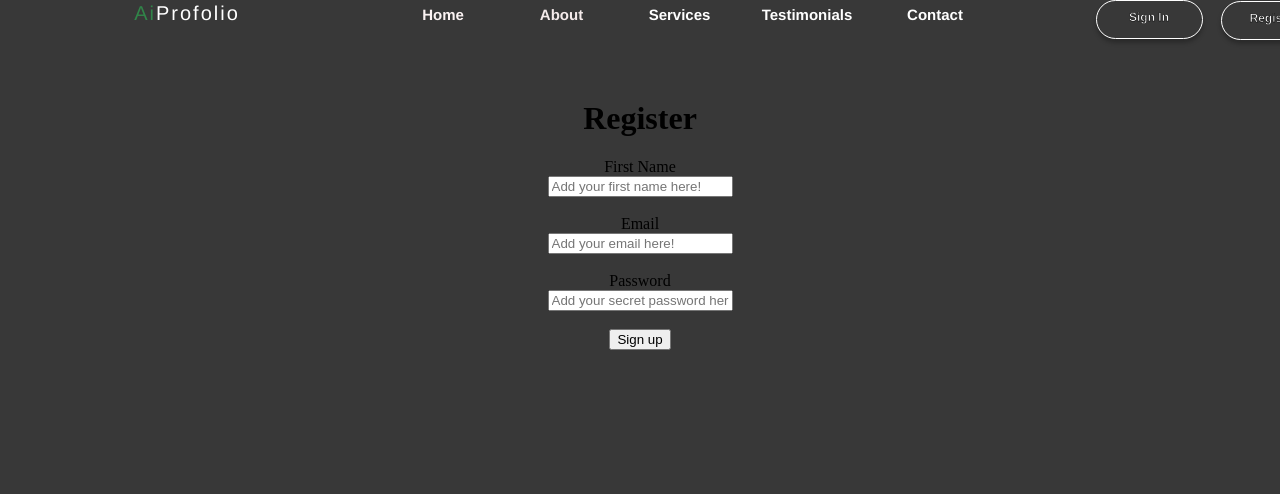
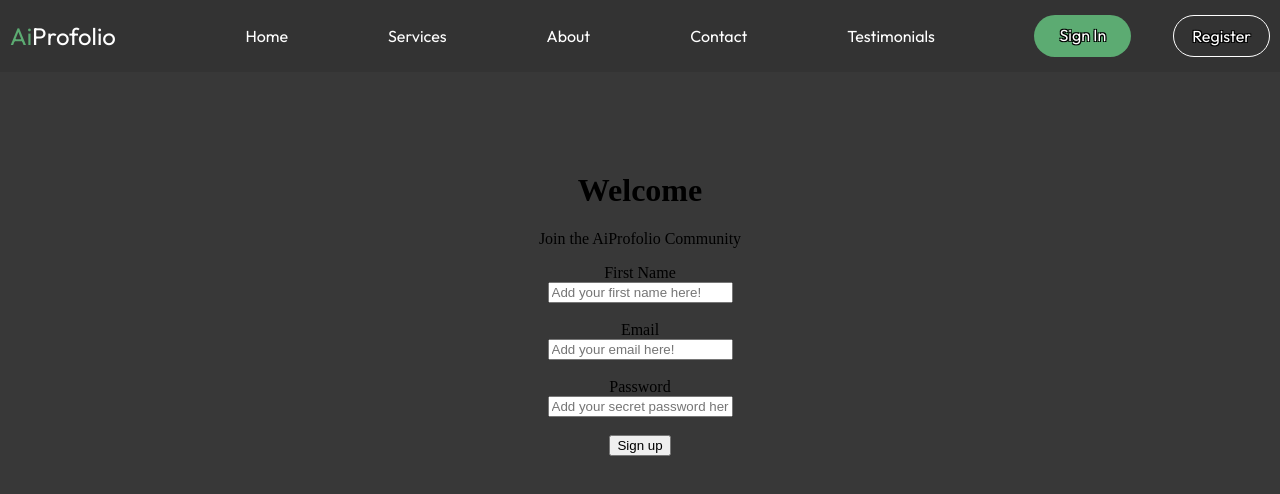
Before and after one commit to AlanSala123/AiProfolio, a React (Vite) app in the folder AiProfolio-ui/: page /Register in a window 1280 px wide. Shown: the top 494 px of the page. Built offline with nearby package versions, Linux system fonts and the light colour scheme.

Commit message:
Finished Navbar and began register

```diff
--- a/AiProfolio-ui/src/LandingNavbar/LandingNavbar.css
+++ b/AiProfolio-ui/src/LandingNavbar/LandingNavbar.css
@@ -1,191 +1,86 @@
-.box {
-    background-color: transparent;
+/* Navbar styles */
+.navbar {
   display: flex;
-    flex-direction: row;
-    justify-content: center;
-    width: 100%;
+  align-items: center;
+  justify-content: space-between;
+  background-color: #333;
+  padding: 10px;
+  color: #fff;
 }
 
-  .box .navbar-wrapper {
-    border: 0px none;
-    overflow-x: hidden;
-    position: relative;
-    width: 1326px;
-    margin-left: 10%;
+/* Navbar brand (AiProfolio) on the left */
+.navbar-brand {
+  font-size: 1.5rem;
+  text-decoration: none;
+  color: #fff;
+  font-family: outfit;
 }
 
-  .box .navbar {
-    height: 40px;
-    left: 0;
-    position: fixed;
-    top: 0;
-    width: 1342px;
+/* Navbar items (Home, Services, About, Contact, Testimonials) in the center */
+.navbar-items {
+  list-style: none;
+  display: flex;
+  gap: 5rem;
 }
 
-  .box .text-wrapper {
-    color: #ffffff;
-    font-family: "Outfit-ExtraBold", Helvetica;
-    font-size: 15px;
-    font-weight: 800;
-    left: 756px;
-    letter-spacing: 0;
-    line-height: normal;
-    position: absolute;
-    text-align: center;
-    top: 6px;
-    width: 102px;
+.navbar-items li {
+  margin: 0 10px;
+  font-family: outfit;
 }
 
-  .box .div {
-    color: #ffffff;
-    font-family: "Outfit-ExtraBold", Helvetica;
-    font-size: 15px;
-    font-weight: 800;
-    left: 893px;
-    letter-spacing: 0;
-    line-height: normal;
-    position: absolute;
-    text-align: center;
-    top: 6px;
-    width: 84px;
+.navbar-items li a {
+  text-decoration: none;
+  color: #fff;
+  transition: all 0.3s ease;
 }
 
-  .box .text-wrapper-2 {
-    color: #fbf3f3;
-    font-family: "Outfit-ExtraBold", Helvetica;
-    font-size: 15px;
-    font-weight: 800;
-    left: 401px;
-    letter-spacing: 0;
-    line-height: normal;
-    position: absolute;
-    text-align: center;
-    top: 6px;
-    width: 84px;
+.navbar-items li a:hover {
+  color: #5CAB72; /* Change the color on hover */
 }
 
-  .box .text-wrapper-3 {
-    color: #f5ebeb;
-    font-family: "Outfit-ExtraBold", Helvetica;
-    font-size: 15px;
-    font-weight: 800;
-    left: 520px;
-    letter-spacing: 0;
-    line-height: normal;
-    position: absolute;
-    text-align: center;
-    top: 6px;
-    width: 83px;
+/* Sign In and Register buttons on the right */
+.navbar-right {
+  display: flex;
+  gap: 2rem;
 }
 
-  .box .text-wrapper-4 {
-    color: #ffffff;
-    font-family: "Outfit-ExtraBold", Helvetica;
-    font-size: 15px;
-    font-weight: 800;
-    left: 638px;
-    letter-spacing: 0;
-    line-height: normal;
-    position: absolute;
-    text-align: center;
-    top: 6px;
-    width: 83px;
+.Ai {
+  color: #5CAB72;
 }
 
-  .box .ai-profolio {
-    color: transparent;
-    font-family: "Outfit-Light", Helvetica;
-    font-size: 20px;
-    font-weight: 300;
-    margin-left: 10%;
-    letter-spacing: 2px;
-    line-height: normal;
-    position: absolute;
-    top: 2px;
-    width: 146px;
+.navbar-SignIn {
+  background-color: #5CAB72;
+  text-shadow: -1px -1px 0 black, 1px -1px 0 black, -1px 1px 0 black, 1px 1px 0 black;
+  color: white;
+  padding: 10px 25px;
+  text-decoration: none;
+  margin-left: 10px;
+  border-radius: 30px;
+  transition: all 0.3s ease;
+  font-family: outfit;
 }
 
-  .box .span {
-    color: #318549;
+.navbar-SignIn:hover {
+  background-color: #fff;
+  text-shadow: none;
+  color: #333;
 }
 
-  .box .text-wrapper-5 {
-    color: #ffffff;
+.navbar-Register {
+  background-color: transparent;
+  text-shadow: -1px -1px 0 black, 1px -1px 0 black, -1px 1px 0 black, 1px 1px 0 black;
+  color: white;
+  padding: 10px 18px;
+  text-decoration: none;
+  margin-left: 10px;
+  border-radius: 30px;
+  transition: all 0.3s ease;
+  font-family: outfit;
+  border: 1px solid white;
 }
 
-  .box .overlap {
-    border-radius: 50px;
-    height: 37px;
-    left: 1221px;
-    position: absolute;
-    top: 1px;
-    width: 105px;
+.navbar-Register:hover {
+  background-color: #fff;
+  color: #333;
+  text-shadow: none;
 }
-
-  .box .rectangle {
-    border: 0.5px solid;
-    border-color: #ffffff;
-    border-radius: 50px;
-    box-shadow: 0px 4px 4px #00000040;
-    height: 37px;
-    left: 0;
-    position: absolute;
-    top: 0;
-    width: 105px;
-  }
-
-  .box .text-wrapper-6 {
-    -webkit-text-stroke: 0.5px #000000;
-    color: #f8f8f8;
-    font-family: "Outfit-ExtraBold", Helvetica;
-    font-size: 12px;
-    font-weight: 800;
-    left: 14px;
-    letter-spacing: 0;
-    line-height: normal;
-    position: absolute;
-    text-align: center;
-    top: 10px;
-    width: 77px;
-  }
-
-  .box .overlap-group {
-    height: 37px;
-    left: 1096px;
-    position: absolute;
-    top: 0;
-    width: 105px;
-  }
-
-  .box .img {
-    height: 37px;
-    left: 0;
-    position: absolute;
-    top: 0;
-    width: 105px;
-  }
-
-  .box .sign-in {
-    -webkit-text-stroke: 0.5px #000000;
-    color: #f8f8f8;
-    font-family: "Outfit-ExtraBold", Helvetica;
-    font-size: 12px;
-    font-weight: 400;
-    left: 18px;
-    letter-spacing: 0;
-    line-height: normal;
-    position: absolute;
-    text-align: center;
-    top: 10px;
-    white-space: nowrap;
-    width: 70px;
-  }
-
-  .box .text-wrapper-7 {
-    font-weight: 800;
-  }
-
-  .box .text-wrapper-8 {
-    font-family: "Outfit-Bold", Helvetica;
-    font-weight: 700;
-  }
--- a/AiProfolio-ui/src/LandingNavbar/LandingNavbar.jsx
+++ b/AiProfolio-ui/src/LandingNavbar/LandingNavbar.jsx
@@ -1,34 +1,29 @@
 import "./LandingNavbar.css"
+import { Link } from 'react-router-dom';
 
+//Landing Page Navbar
 export default function LandingNavbar() {
     return (
-        <div className="box">
-        <div className="navbar-wrapper">
-          <div className="navbar">
-            <div className="text-wrapper">Testimonials</div>
-            <div className="div">Contact</div>
-            <div className="text-wrapper-2">Home</div>
-            <div className="text-wrapper-3">About</div>
-            <div className="text-wrapper-4">Services</div>
-            <div className="ai-profolio">
-              <span className="span">Ai</span>
-              <span className="text-wrapper-5">Profolio</span>
-            </div>
-            <div className="overlap">
-            <a href="/Register">
-            <div className="rectangle" />
-              <div className="text-wrapper-6">Register</div>
-            </a>
-            </div>
-            <div className="overlap-group">
-            <div className="rectangle" />
-              <div className="sign-in">
-                <span className="text-wrapper-7">Sign</span>
-                <span className="text-wrapper-8">{" "}In<br /></span>
-              </div>
-            </div>
-          </div>
-        </div>
+      <nav className="navbar">
+      <div className="navbar-left">
+        <Link to="/" className="navbar-brand">
+          <span className="Ai">Ai</span>
+          <span>Profolio</span>
+        </Link>
       </div>
+      <div className="navbar-center">
+        <ul className="navbar-items">
+          <li><Link to="/">Home</Link></li>
+          <li><Link to="/services">Services</Link></li>
+          <li><Link to="/about">About</Link></li>
+          <li><Link to="/contact">Contact</Link></li>
+          <li><Link to="/testimonials">Testimonials</Link></li>
+        </ul>
+      </div>
+      <div className="navbar-right">
+        <Link to="/login" className="navbar-SignIn">Sign In</Link>
+        <Link to="/register" className="navbar-Register">Register</Link>
+      </div>
+    </nav>
     )
 }
--- a/AiProfolio-ui/src/Register/Register.jsx
+++ b/AiProfolio-ui/src/Register/Register.jsx
@@ -27,8 +27,9 @@ export default function Register() {
     const handleOnSubmit = async (event) => {
         event.preventDefault()
         setError(null)
+        console.log(form) //Leave here for testing purposes
         try {
-            const res = await axios.post("https://lifetrack-backend.onrender.com/auth/register", {
+            const res = await axios.post("localhost5173/register", {
                 firstName: form.firstName,
                 email: form.email,
                 password: form.password
@@ -46,7 +47,8 @@ export default function Register() {
 
     return (
         <div className="register">
-        <h1>Register</h1>
+        <h1>Welcome</h1>
+        <p>Join the AiProfolio Community</p>
         <div className="regForm">
             <form>
                 <label for="firstName">First Name</label><br />
```
Lines whose indentation alone changed are shown as unchanged.
